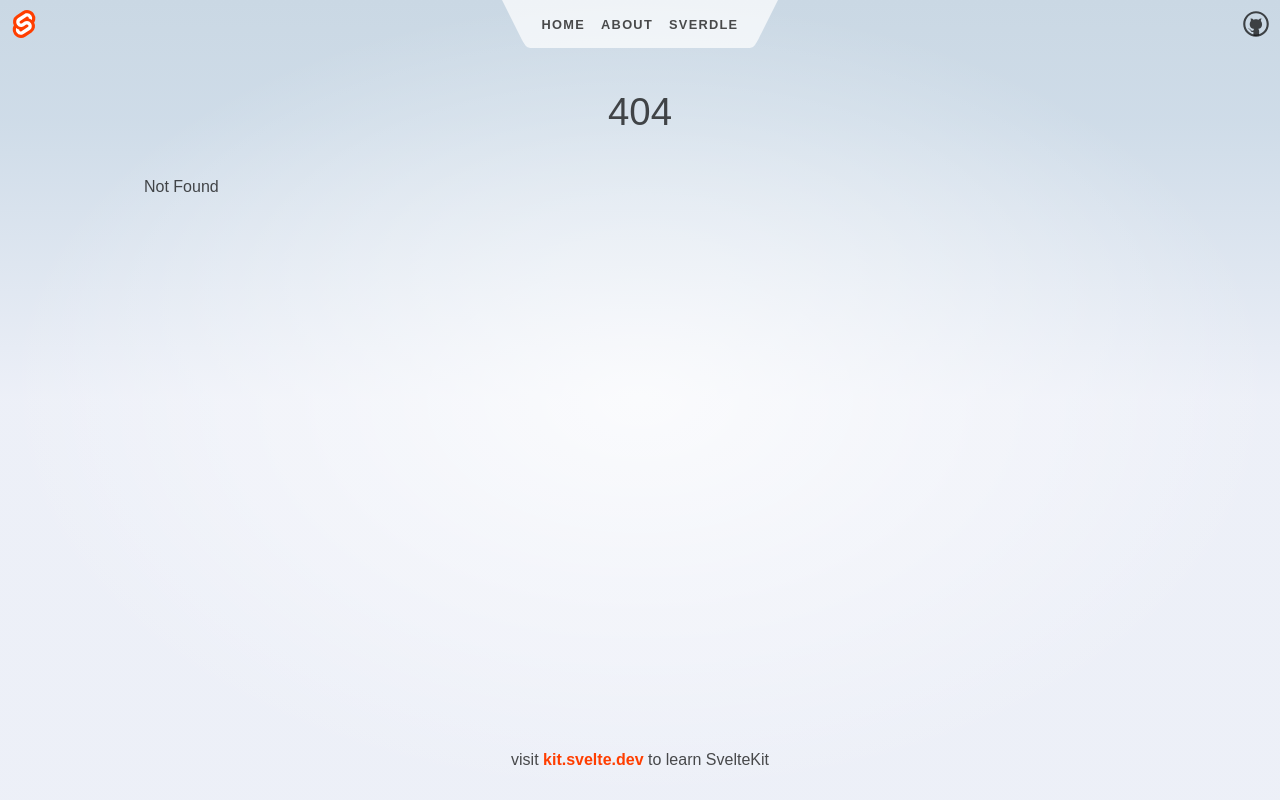
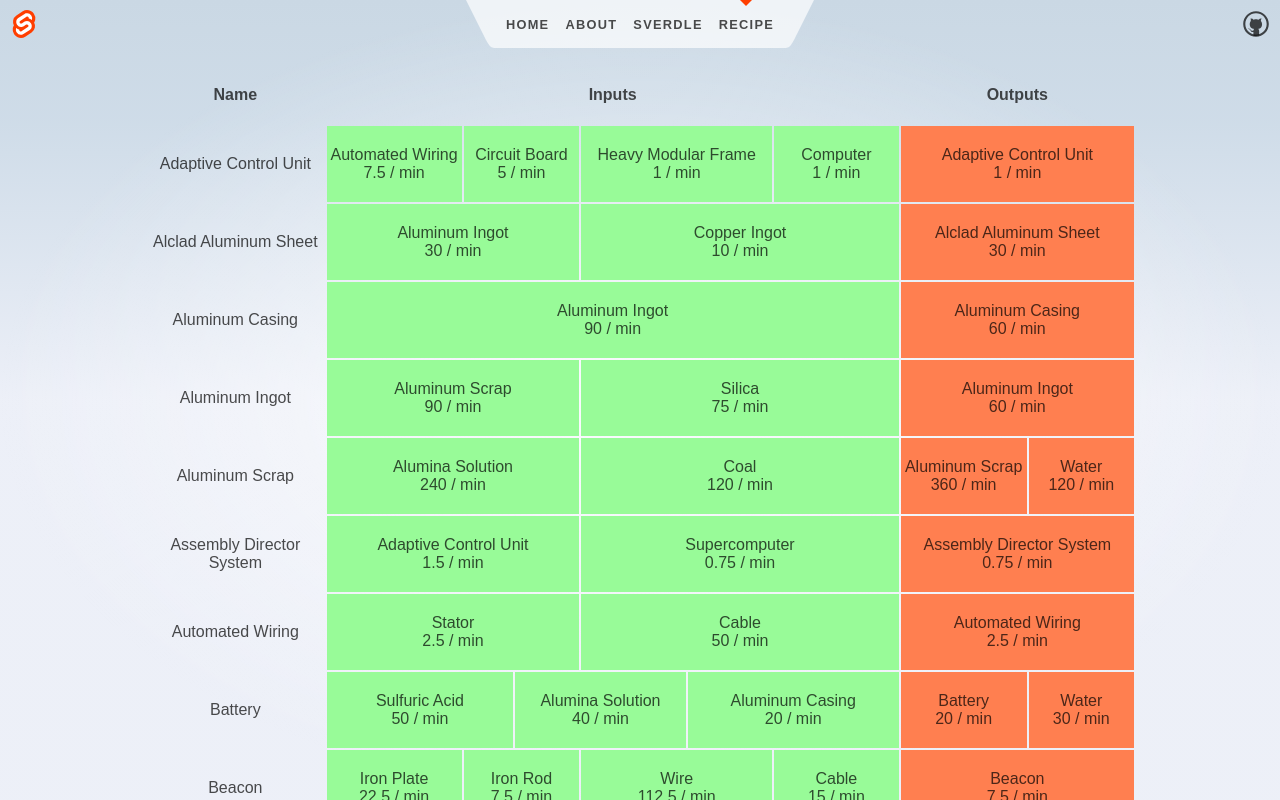
Before and after one commit to navelist/satisfactory-calculator, a SvelteKit app: page /recipe in a window 1280 px wide. Before the commit this address had no page. Shown: the top 800 px of the page. Built offline with nearby package versions, Linux system fonts and the light colour scheme.

Commit message:
Added first page (recipe lists)

```diff
--- /dev/null
+++ b/src/components/RecipeTable.svelte
@@ -0,0 +1,66 @@
+<script>
+// @ts-nocheck
+    export let recipes;
+    $: console.log(recipes);
+</script>
+
+<table>
+    <tr>
+        <th>Name</th>
+        <th colspan=12>Inputs</th>
+        <th colspan=12>Outputs</th>
+    </tr>
+    {#each recipes as recipe}
+    <tr>
+        <td>
+            <div>
+                {recipe.recipe}
+            </div>
+
+            {#if recipe.isAlternate}
+            <div>
+                !Alternate!
+            </div>
+            {/if}
+        </td>
+
+        {#each recipe.ingredients as input}
+        <td colspan={12/recipe.ingredients.length} class="input">
+            <div>
+                {input.item}
+            </div>
+            <div>
+                {input.amountPerMinute} / min
+            </div>
+        </td>
+        {/each}
+
+        {#each recipe.products as output}
+        <td colspan={12/recipe.products.length} class="output">
+            <div>
+                {output.item}
+            </div>
+            <div>
+                {output.amountPerMinute} / min
+            </div>
+        </td>
+        {/each}
+    </tr>
+    {/each}
+
+</table>
+
+<style>
+    .input {
+        background-color:palegreen;
+    }
+    .output {
+        background-color: coral;
+
+    }
+    th, td {
+        padding-top: 20px;
+        padding-bottom: 20px;
+        text-align:center;
+    }
+</style>
--- a/src/routes/Header.svelte
+++ b/src/routes/Header.svelte
@@ -24,6 +24,10 @@
 			</li>
 			<li aria-current={$page.url.pathname.startsWith('/sverdle') ? 'page' : undefined}>
 				<a href="/sverdle">Sverdle</a>
+			</li>
+
+			<li aria-current={$page.url.pathname.startsWith('/recipe') ? 'page' : undefined}>
+				<a href="/recipe">Recipe</a>
 			</li>
 		</ul>
 		<svg viewBox="0 0 2 3" aria-hidden="true">
--- /dev/null
+++ b/src/routes/recipe/+page.svelte
@@ -0,0 +1,19 @@
+<svelte:head>
+	<title>Recipe</title>
+	<meta name="description" content="List of recipes" />
+</svelte:head>
+
+<script>
+	import RecipeTable from '../../components/RecipeTable.svelte';
+
+
+
+    /** @type {import('./$types').PageData} */
+    export let data;
+</script>
+
+<div>
+    <RecipeTable recipes={data.recipes}/>
+
+    <RecipeTable recipes={data.alternateRecipes}/>
+</div>
--- /dev/null
+++ b/src/routes/recipe/+page.ts
@@ -0,0 +1,17 @@
+
+// since there's no dynamic data here, we can prerender
+// it so that it gets served as a static asset in production
+export const prerender = true;
+
+import RECIPES from "../../../data/recipes.json";
+import { Recipe, RecipeItem } from "../../scripts/types";
+
+
+/** @type {import('./$types').PageLoad} */
+export function load() {
+    return {
+        msg : "Hello World!",
+        recipes : RECIPES.filter((recipe: Recipe) => !recipe.isAlternate),
+        alternateRecipes : RECIPES.filter((recipe: Recipe) => recipe.isAlternate)
+    }
+}
--- /dev/null
+++ b/src/scripts/types.ts
@@ -0,0 +1,40 @@
+export interface ItemPages {
+    [id:string] : string
+};
+
+export interface RecipeItem {
+    item: string,
+    amountPerMinute : number
+}
+
+export class RecipeItem {
+    constructor(td: any) {
+
+        this.item = td.children("div:first").children("div:first").children("div:last").text();
+        this.amountPerMinute = Number(td.children("div:nth-child(2)").text().split("/")[0].trim());
+    }
+}
+
+export interface Recipe {
+    recipe: string,
+    ingredients: RecipeItem[],
+    building: string,
+    products: RecipeItem[],
+    // prerequisites: String,
+    isAlternate: boolean
+}
+
+export class Recipe {
+    constructor() {
+        this.recipe = "";
+        this.ingredients = new Array<RecipeItem>();
+        this.building = "";
+        this.products = new Array<RecipeItem>();
+        this.isAlternate = false;
+        // this.prerequisites = "";
+    }
+
+    toString() {
+        return JSON.stringify(this);
+    }
+}
--- a/vite.config.ts
+++ b/vite.config.ts
@@ -3,6 +3,12 @@ import { defineConfig } from 'vitest/config';
 
 export default defineConfig({
 	plugins: [sveltekit()],
+	server: {
+		fs: {
+			// Allow serving files from one level up to the project root
+			allow: ['..'],
+		},
+	},
 	test: {
 		include: ['src/**/*.{test,spec}.{js,ts}']
 	}
```
Also changed, not shown: crawl_recipe.ts (added, +150 -0 lines).
